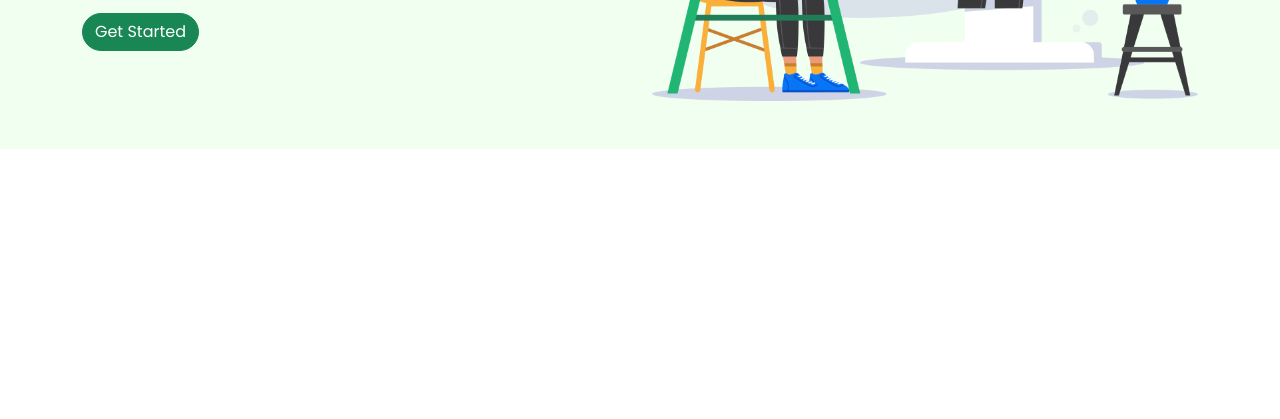
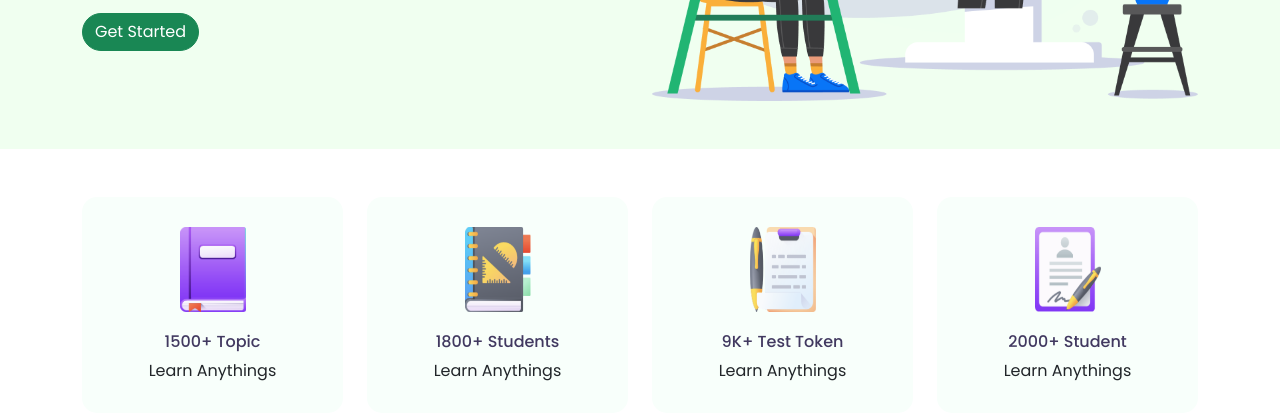
Before and after one commit to siamislam1603/E-School, a plain HTML site: page index.html in a window 1280 px wide. Shown: the part 349-768 px from the top of the page. Drawn offline with nearby package versions, Linux system fonts and the light colour scheme.

Commit message:
Added informations section

```diff
--- a/CSS/style.css
+++ b/CSS/style.css
@@ -14,3 +14,25 @@ body{
 .text-orange{
     color: #FD511A;
 }
+.books-bg{
+    background-color: #F8FFFB;
+    border-radius: 15px;
+    padding: 30px 0px;
+}
+.books-bg>h6{
+    margin-top: 20px;
+    color: #413960;
+}
+.books-bg:hover{
+    background-color: white;
+    box-shadow: 3px 6px 7px rgb(192, 192, 192);
+}
+.books-bg>h6,.books-bg>div{
+    text-align: center;
+}
+.books-img{
+    width: 66px;
+    height: 85px;
+    display: inherit;
+    margin: 0 auto;
+}
--- a/index.html
+++ b/index.html
@@ -10,9 +10,12 @@
       integrity="sha384-1BmE4kWBq78iYhFldvKuhfTAU6auU8tT94WrHftjDbrCEXSU1oBoqyl2QvZ6jIW3"
       crossorigin="anonymous"
     />
-    <link rel="preconnect" href="https://fonts.googleapis.com">
-<link rel="preconnect" href="https://fonts.gstatic.com" crossorigin>
-<link href="https://fonts.googleapis.com/css2?family=Poppins:wght@400;500;600&display=swap" rel="stylesheet">
+    <link rel="preconnect" href="https://fonts.googleapis.com" />
+    <link rel="preconnect" href="https://fonts.gstatic.com" crossorigin />
+    <link
+      href="https://fonts.googleapis.com/css2?family=Poppins:wght@400;500;600&display=swap"
+      rel="stylesheet"
+    />
     <link rel="stylesheet" href="CSS/style.css" />
     <link rel="shortcut icon" type="image/png" href="images/ICON/Logo.png" />
     <title>E-School</title>
@@ -62,16 +65,54 @@
             <h6 class="text-orange">Are you ready to Learn?</h6>
             <h1>Learn With fun</h1>
             <h1>on <span class="text-success">any schedule</span></h1>
-                <p>Lorem ipsum dolor sit amet consectetur adipisicing elit. Blanditiis, dicta!</p>
+            <p>
+              Lorem ipsum dolor sit amet consectetur adipisicing elit.
+              Blanditiis, dicta!
+            </p>
             <button class="btn btn-success rounded-pill">Get Started</button>
           </div>
           <div class="col-md-6">
-                <img src="images/photos/Illustration.png" class="img-fluid" alt="">
+            <img
+              src="images/photos/Illustration.png"
+              class="img-fluid"
+              alt=""
+            />
           </div>
         </div>
       </div>
     </header>
-
+    <div id="books" class="container">
+      <div class="row">
+        <div class="col-md-3 col-6 mb-5">
+          <div class="books-bg">
+            <img src="images/Icon/book.png" alt="" class="books-img" />
+            <h6>1500+ Topic</h6>
+           <div>Learn Anythings</div>
+          </div>
+        </div>
+        <div class="col-md-3 col-6 mb-5">
+          <div class="books-bg">
+            <img src="images/Icon/Students.png" alt="" class="books-img" />
+            <h6>1800+ Students</h6>
+           <div>Learn Anythings</div>
+          </div>
+        </div>
+        <div class="col-md-3 col-6 mb-5">
+          <div class="books-bg">
+            <img src="images/Icon/Test.png" alt="" class="books-img" />
+            <h6>9K+ Test Token</h6>
+           <div>Learn Anythings</div>
+          </div>
+        </div>
+        <div class="col-md-3 col-6 mb-5">
+          <div class="books-bg">
+            <img src="images/Icon/Student.png" alt="" class="books-img" />
+            <h6>2000+ Student</h6>
+            <div>Learn Anythings</div>
+          </div>
+        </div>
+      </div>
+    </div>
     <script
       src="https://cdn.jsdelivr.net/npm/@popperjs/core@2.10.2/dist/umd/popper.min.js"
       integrity="sha384-7+zCNj/IqJ95wo16oMtfsKbZ9ccEh31eOz1HGyDuCQ6wgnyJNSYdrPa03rtR1zdB"
```
Lines whose indentation alone changed are shown as unchanged.
